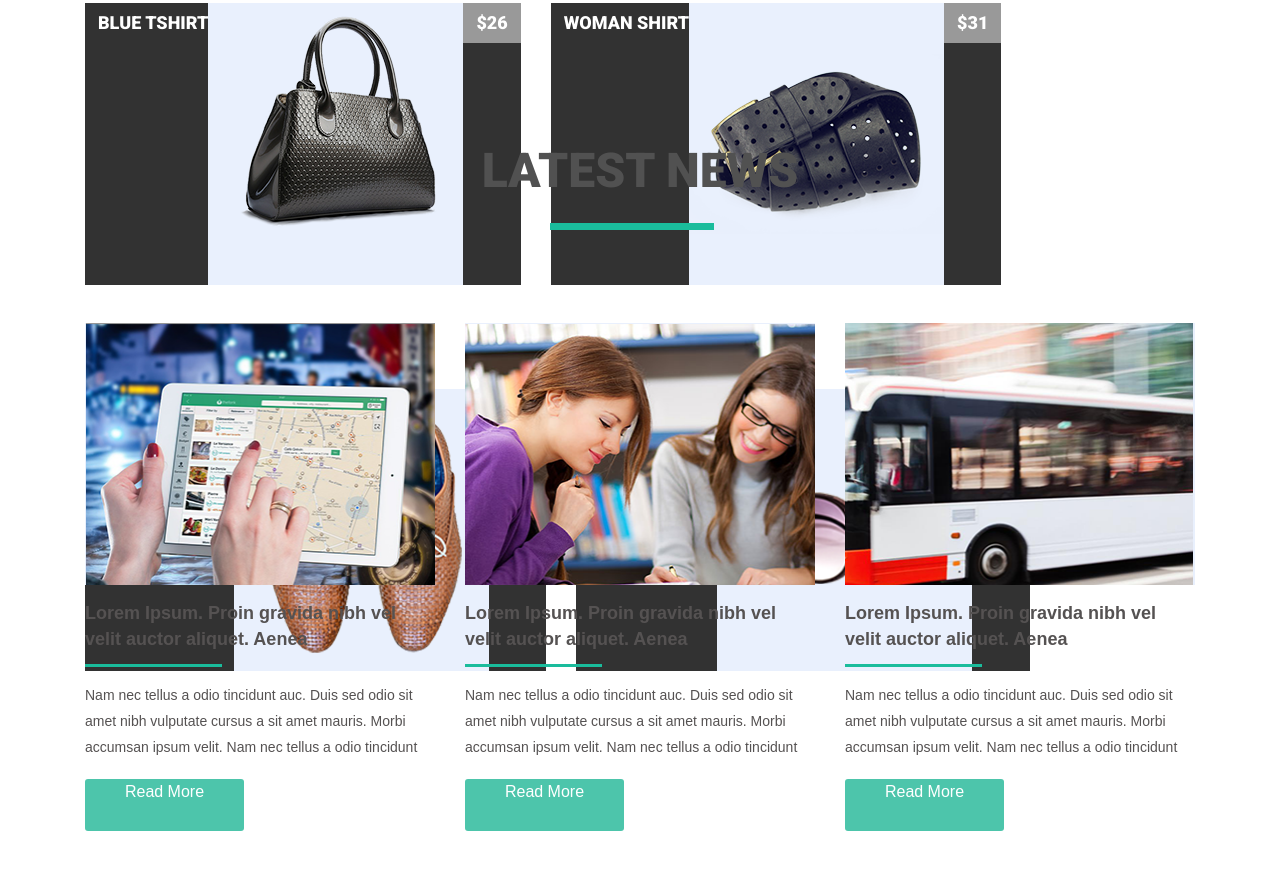
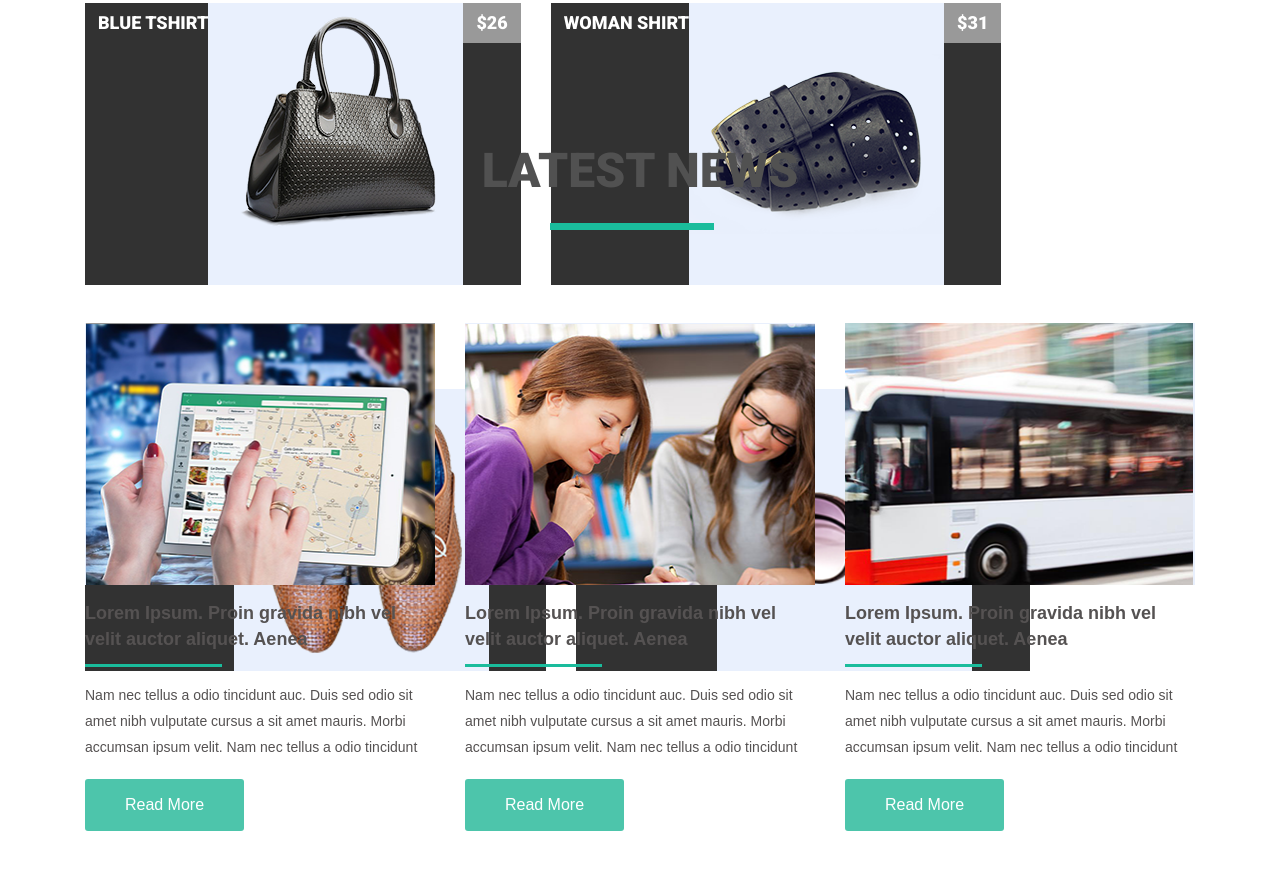
Before and after one commit to Oleksandr987/goit-fe-course, a plain HTML site: page html-css/module-4/index.html in a window 1280 px wide. Shown: the part 963-1832 px from the top of the page. Drawn offline with Linux system fonts and the light colour scheme.

```diff
--- a/html-css/module-4/css/style.css
+++ b/html-css/module-4/css/style.css
@@ -233,7 +233,7 @@
     margin-bottom: 19px;
 }
 
-.button {
+button {
     background: #4dc5ab;
     width: 159px;
     height: 52px;
@@ -244,10 +244,11 @@
     outline: none;
 }
 
-.button a {
+button a {
     text-decoration: none;
     font-size: 16px;
     font-weight: 300;
     line-height: 26px;
     color: #ffffff;
+    padding-top: 12px;
 }
--- a/html-css/module-4/index.html
+++ b/html-css/module-4/index.html
@@ -98,9 +98,9 @@
                     <h3 class="subtitle">Lorem Ipsum. Proin gravida nibh vel velit auctor aliquet. Aenea</h3>
                     <p class="text">Nam nec tellus a odio tincidunt auc. Duis sed odio sit amet nibh vulputate cursus a sit amet
                         mauris. Morbi accumsan ipsum velit. Nam nec tellus a odio tincidunt</p>
-                    <div class="button">
+                    <button>
                         <a href="#">Read More</a>
-                    </div>
+                    </button>
                 </li>
                 <li class="section clearfix">
                      <img src="./img/slide2_27.png" width="350" height="262" alt="ipad">
@@ -108,9 +108,9 @@
                      <p class="text">Nam nec tellus a odio tincidunt auc. Duis sed odio sit amet nibh vulputate cursus a
                          sit amet
                          mauris. Morbi accumsan ipsum velit. Nam nec tellus a odio tincidunt</p>
-                     <div class="button">
+                     <button>
                          <a href="#">Read More</a>
-                     </div>
+                     </button>
                 </li>
                 <li class="section clearfix">
                      <img src="./img/slide3_30.png" width="350" height="262" alt="ipad">
@@ -118,9 +118,9 @@
                      <p class="text">Nam nec tellus a odio tincidunt auc. Duis sed odio sit amet nibh vulputate cursus a
                          sit amet
                          mauris. Morbi accumsan ipsum velit. Nam nec tellus a odio tincidunt</p>
-                     <div class="button">
+                     <button>
                          <a href="#">Read More</a>
-                     </div>
+                     </button>
                 </li>
             </ul>
         </div>
```
